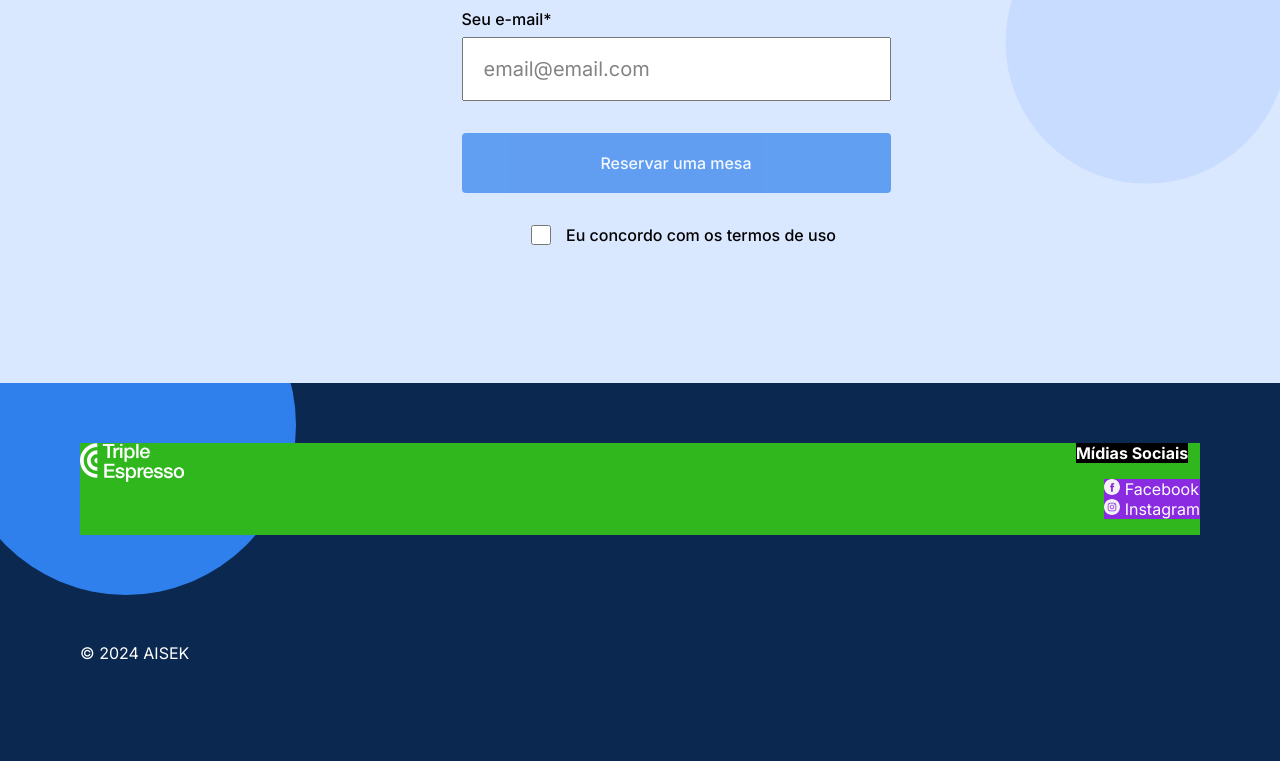
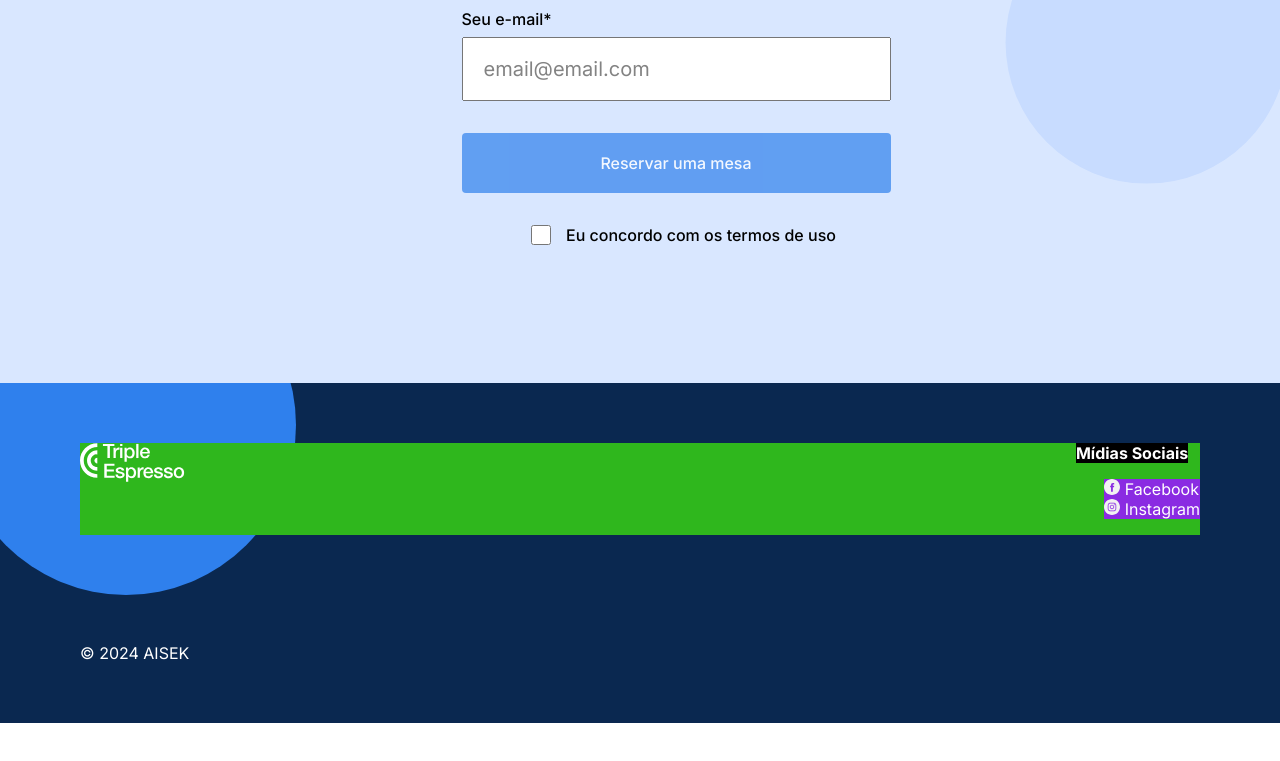
Before and after one commit to aisek07/web_project_coffeeshop, a plain HTML site: page index.html in a window 1280 px wide. Shown: the part 2469-3230 px from the top of the page. After the commit the page ends 3208 px from the top, so only its background shows below. Drawn offline with Linux system fonts and the light colour scheme.

Commit message:
atualizando o projeto

```diff
--- a/blocks/footer.css
+++ b/blocks/footer.css
@@ -1,6 +1,6 @@
 .footer {
   background-color: #0a2850;
-  padding: 60px 80px;
+  padding: 60px 80px 0 80px;
   position: relative;
   z-index: -1;
   color: white;
@@ -55,7 +55,7 @@
 }
 .footer__copyright {
   margin-top: 108px;
-  margin-bottom: 60px;
+  padding-bottom: 60px;
   font-family: "Inter";
   font-style: normal;
   font-weight: normal;
```
